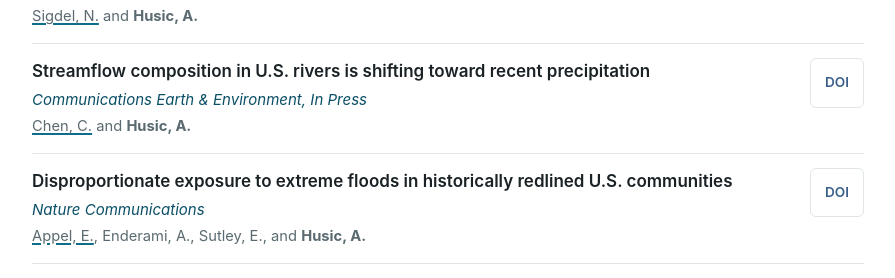
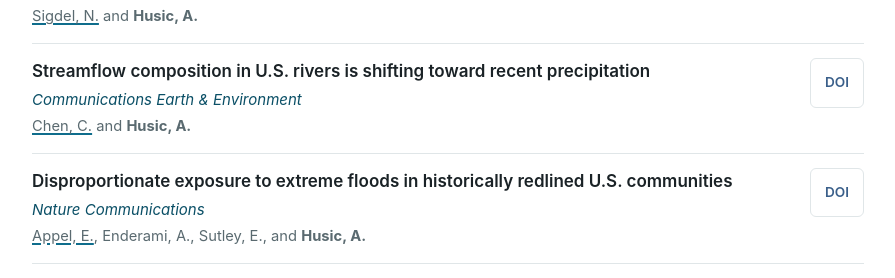
Before and after one commit to adminhusic/adminhusic.github.io, a Jekyll site: the page built from publications.md, in a window 1280 px wide and 900 px high, scrolled down 813 px. Shown: the part 170-448 px from the top of the window, without its empty margins (192-1087 px from the left). Built offline with Jekyll 4.4.1, drawn with Linux system fonts in a browser that asks for light colours.

Commit message:
Citation update(s) for In Press publication(s)

```diff
--- a/_data/publications.yml
+++ b/_data/publications.yml
@@ -101,7 +101,7 @@
   authors: "<u>Chen, C.</u> and <strong>Husic, A.</strong>"
   title: "Streamflow composition in U.S. rivers is shifting toward recent precipitation"
   journal: "Communications Earth & Environment"
-  citation: "In Press"
+  citation: "7(1), 857"
   doi: "https://doi.org/10.1038/s43247-026-03788-2"
 
 - year: 2026
```
